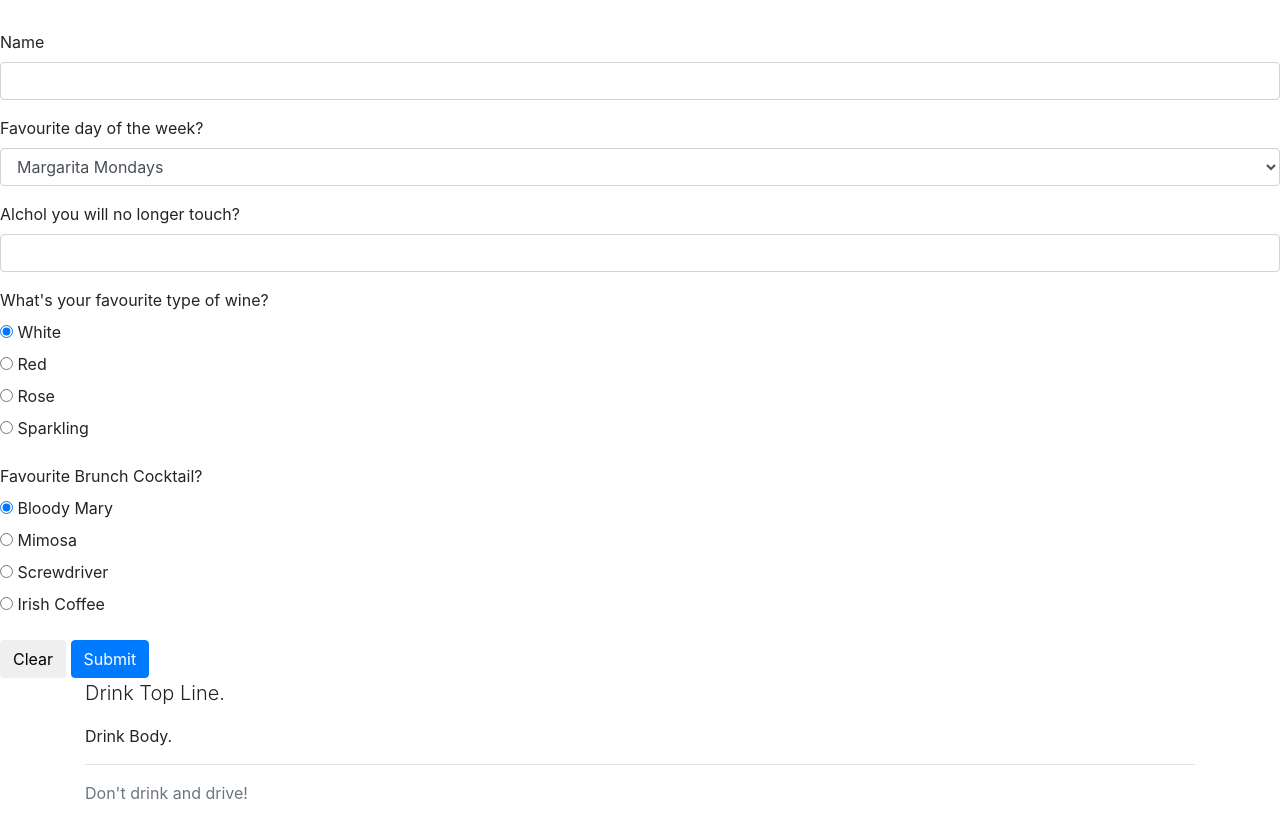
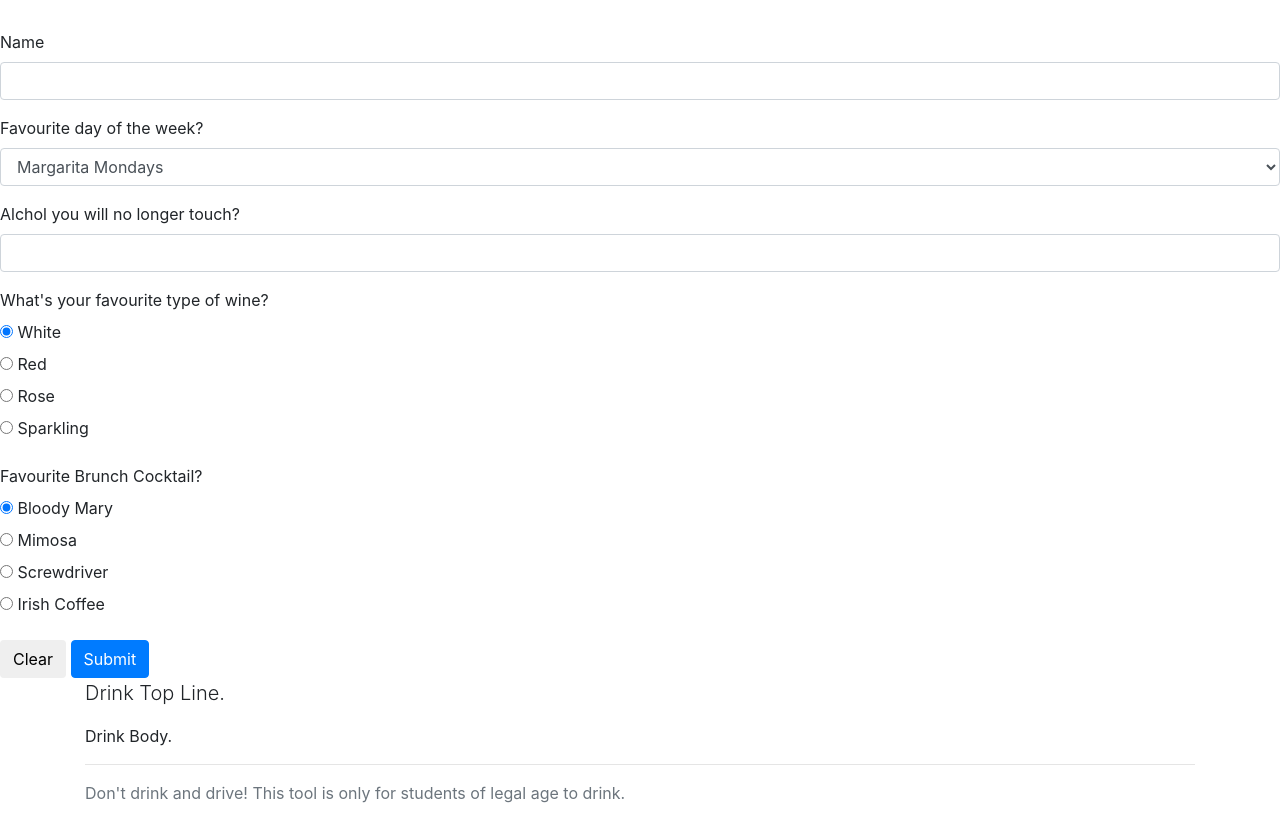
Before and after one commit to agamalamen/agamalamen.github.io, a plain HTML site: page index.html in a window 1280 px wide. Shown: the part 213-1034 px from the top of the page. Drawn offline with nearby package versions, Linux system fonts and the light colour scheme.

Commit message:
important note

```diff
--- a/index.html
+++ b/index.html
@@ -110,7 +110,7 @@
     <div class="container">
       <hr>
       <p class = "text-muted">
-        Don't drink and drive!
+        Don't drink and drive! This tool is only for students of legal age to drink.
       </p>
     </div>
   </footer>
```
